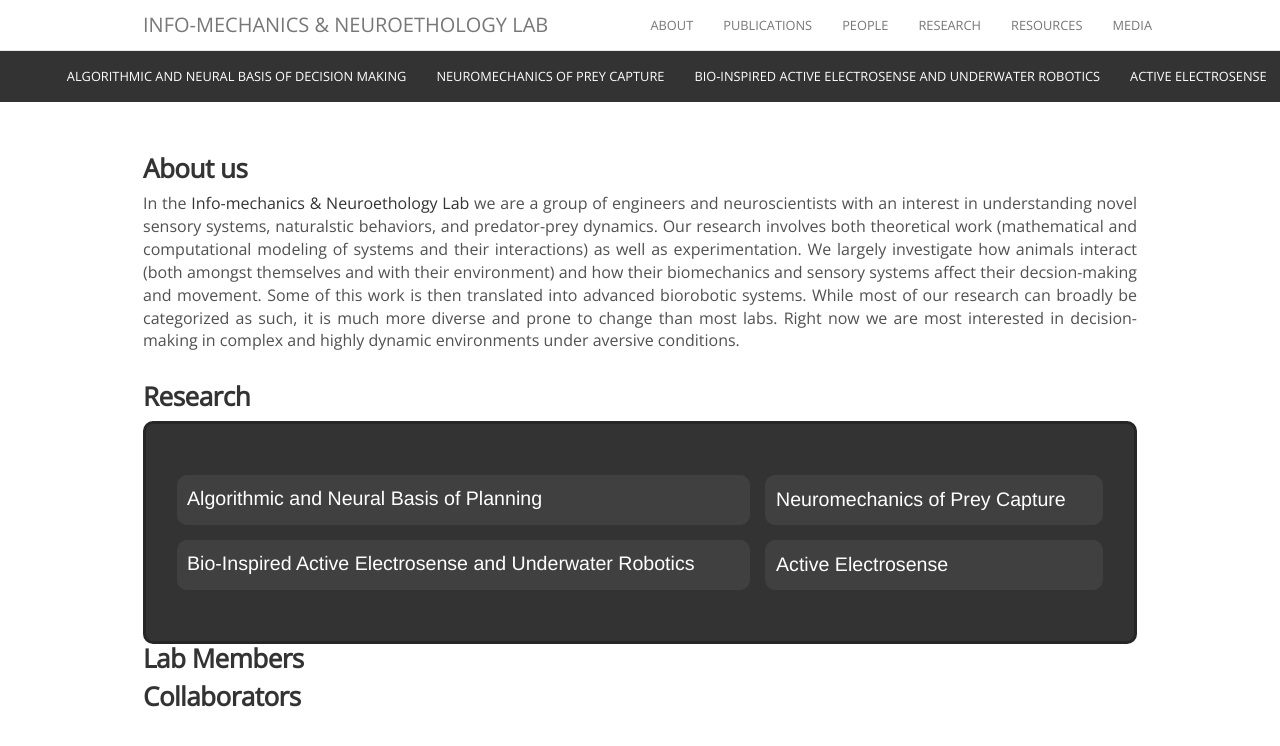
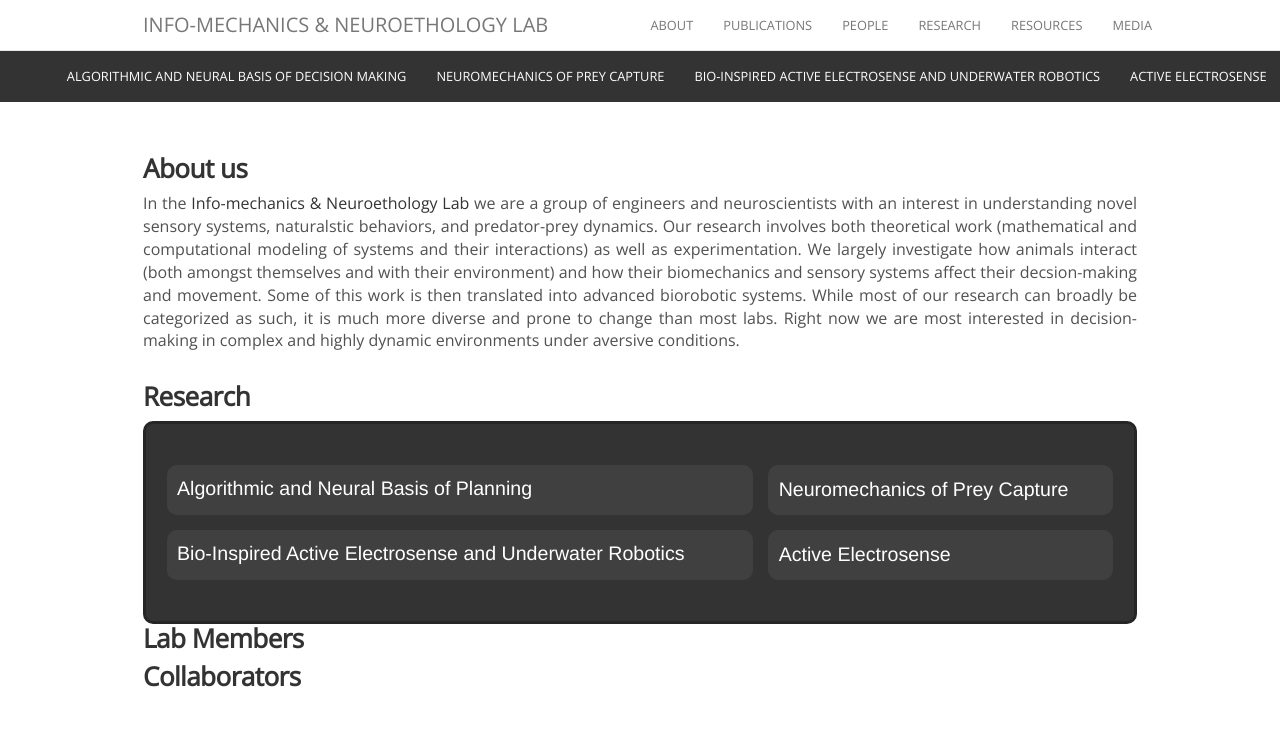
Before and after one commit to maciverlab/maciverlab.github.io, a Jekyll site: the page built from about.html, in a window 1280 px wide. Shown: the top 746 px of the page. Built offline with Jekyll 4.4.1, drawn with Linux system fonts in a browser that asks for light colours; nearby versions of some CDN libraries; comment, search, counter and statistics services are not loaded.

Commit message:
Update about.html

```diff
--- a/about.html
+++ b/about.html
@@ -40,7 +40,7 @@
               it is much more diverse and prone to change than most labs. Right now we are most interested in decision-making
               in complex and highly dynamic environments under aversive conditions.</p>
        <h3>Research</h3>
-       <div class="w3-container" style="background: #333; padding: 15px; border-radius:10px; border: 3px solid #262626">
+       <div class="w3-container" style="background: #333; padding: 5px; border-radius:10px; border: 3px solid #262626">
               <p style="text-align: center;">
               <table class="research">
                  <tr>
```
